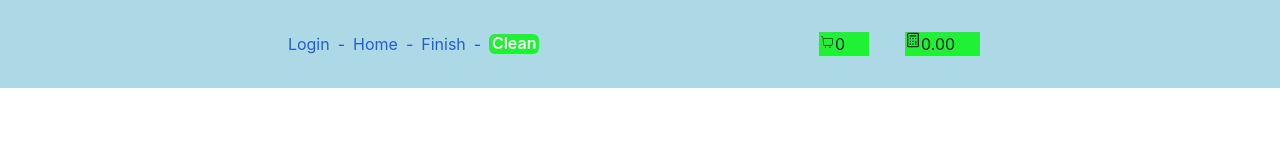
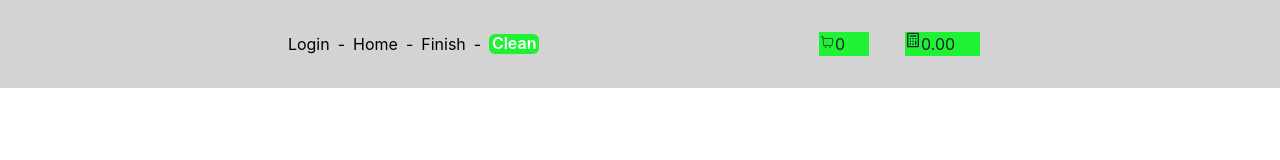
Before and after one commit to reinaldoper/delivery, a React (Vite) app: page /itens in a window 1280 px wide. Shown: the top 160 px of the page. Built offline with nearby package versions, Linux system fonts and the light colour scheme; no server answers.

Commit message:
feat: ajusta css bg

```diff
--- a/src/components/Nav.tsx
+++ b/src/components/Nav.tsx
@@ -51,8 +51,8 @@ const Nav = () => {
 
 
   return (
-    <Flex bg={'lightblue'} justifyContent={'space-evenly'} padding={5}>
-      <Breadcrumb spacing='8px' separator='-' color={'Highlight'} height='2rem' padding={3}>
+    <Flex bg={'lightgrey'} justifyContent={'space-evenly'} padding={5}>
+      <Breadcrumb spacing='8px' separator='-' color={'black'} height='2rem' padding={3}>
         <BreadcrumbItem isCurrentPage={verify}>
           <Link to='/' >Login</Link>
         </BreadcrumbItem>
```
